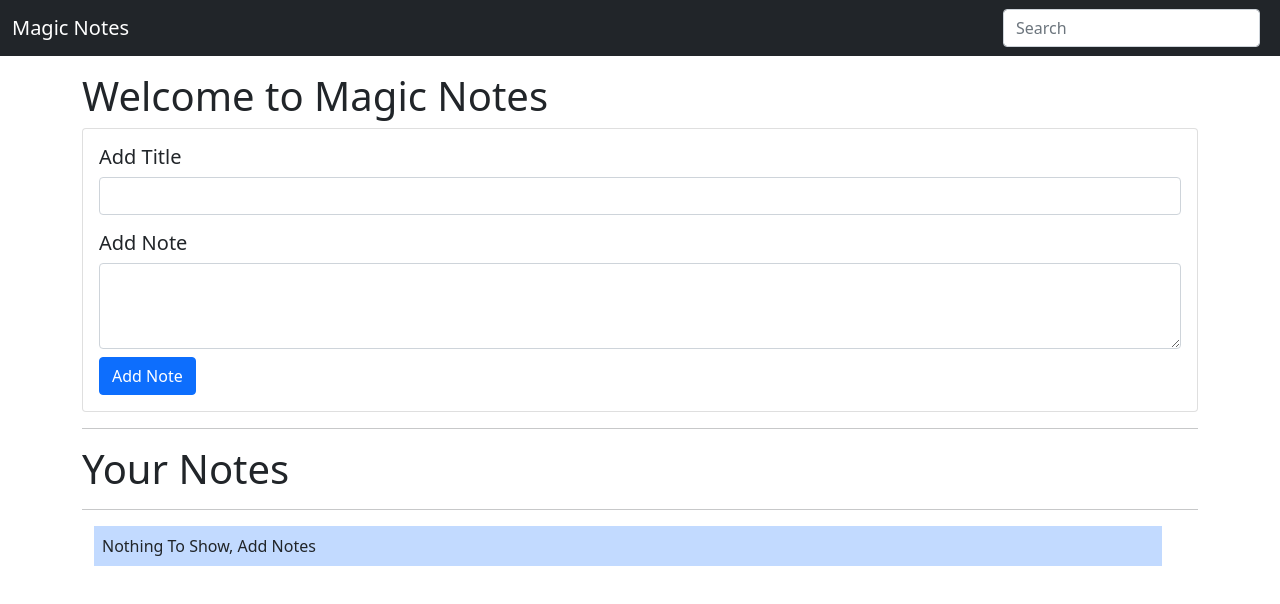
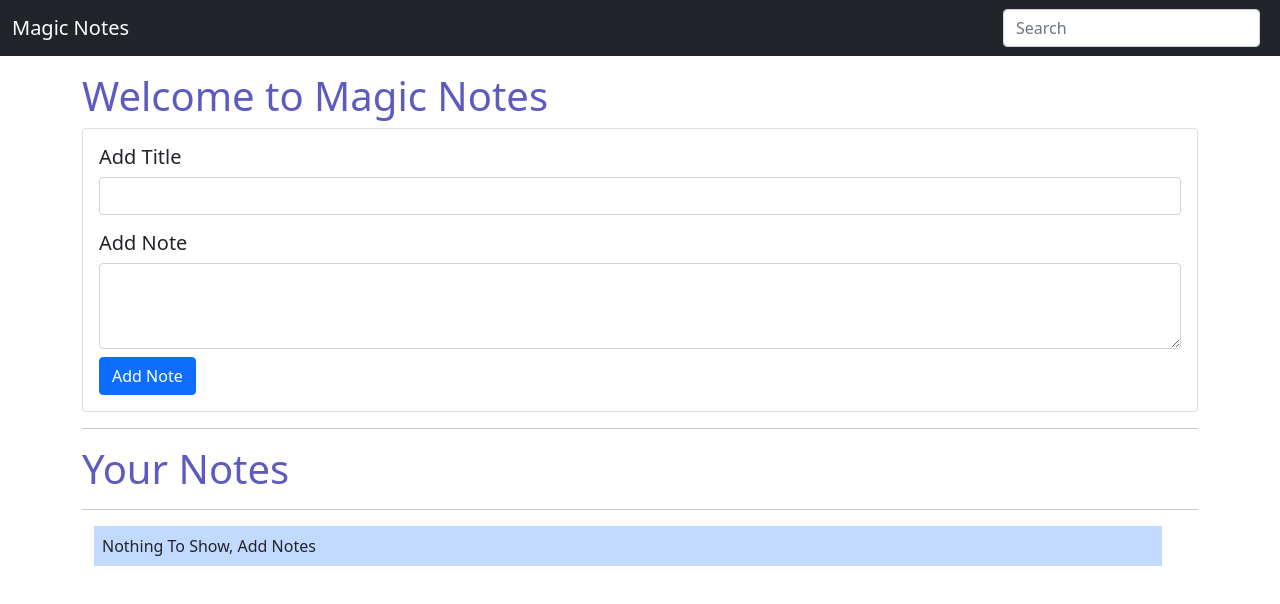
Before and after one commit to rahulbansod519/Notes, a plain HTML site: page index.html in a window 1280 px wide. Drawn offline with nearby package versions, Linux system fonts and the light colour scheme.

Commit message:
Update index.html

```diff
--- a/index.html
+++ b/index.html
@@ -9,6 +9,12 @@
     <link href="https://cdn.jsdelivr.net/npm/bootstrap@5.1.3/dist/css/bootstrap.min.css" rel="stylesheet"
         integrity="sha384-1BmE4kWBq78iYhFldvKuhfTAU6auU8tT94WrHftjDbrCEXSU1oBoqyl2QvZ6jIW3" crossorigin="anonymous">
 </head>
+<style>
+    h1 {
+        color: rgb(93, 91, 192);
+
+    }
+</style>
 
 <body>
     <nav class="navbar navbar-expand-lg navbar-dark bg-dark">
```
